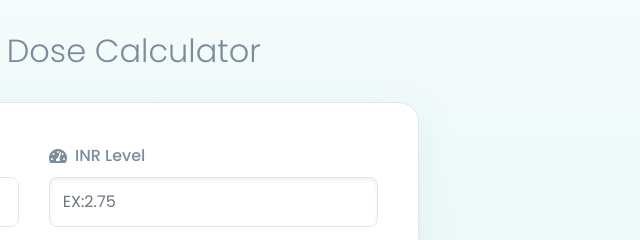
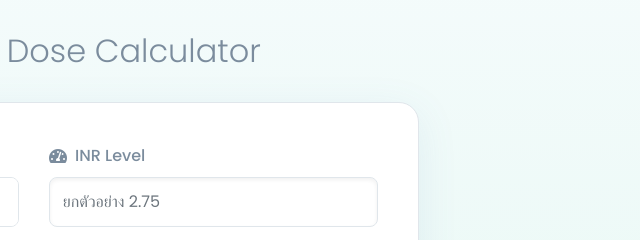
Before and after one commit to Paond55/warfarin-calculator, a plain HTML site: page index.html in a window 1280 px wide. Shown: the top 240 px of the page, 606-1246 px from the left. Drawn offline with nearby package versions, Linux system fonts and the light colour scheme.

Commit message:
Add files via upload

```diff
--- a/index.html
+++ b/index.html
@@ -42,7 +42,7 @@
             <div class="col-md-6">
               <div class="form-group">
               <label for="inrLevel"><i class="fas fa-tachometer-alt"></i> INR Level</label>
-                <input type="number" step="0.01" class="form-control" id="inrLevel" placeholder="EX:2.75" required>
+                <input type="number" step="0.01" class="form-control" id="inrLevel" placeholder="ยกตัวอย่าง 2.75" required>
             </div>
           </div>
           </div>
```
